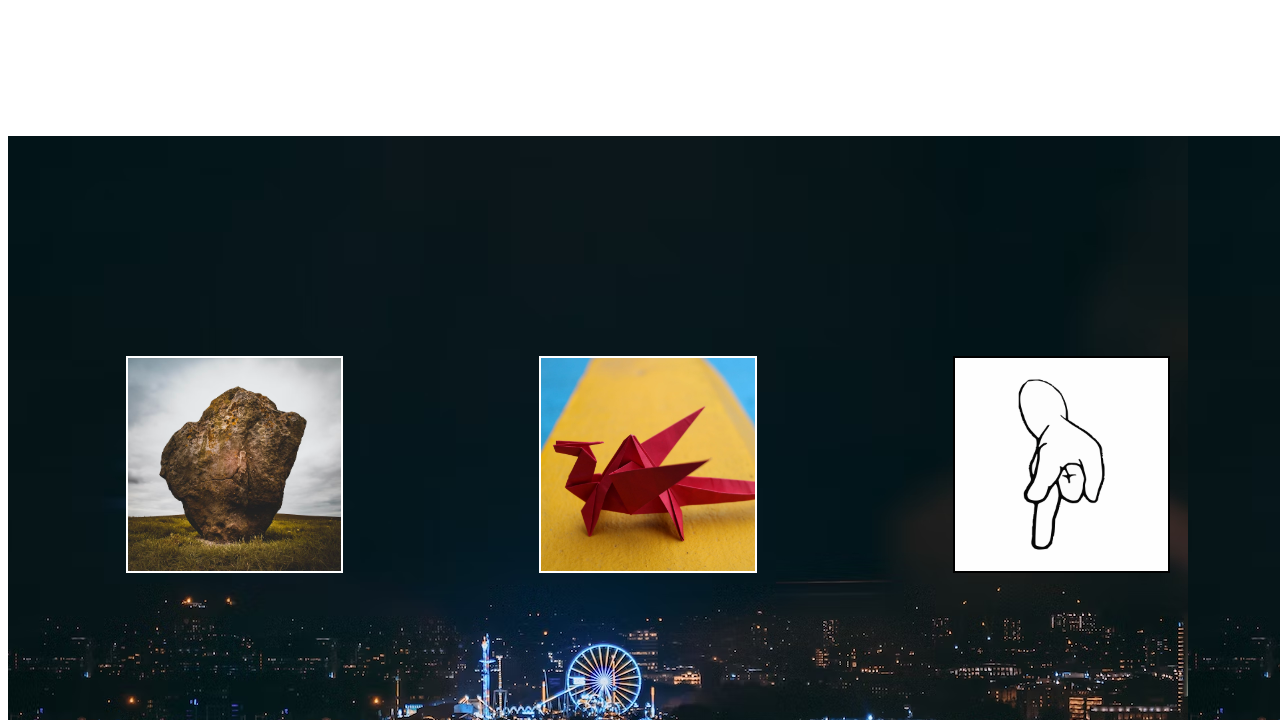
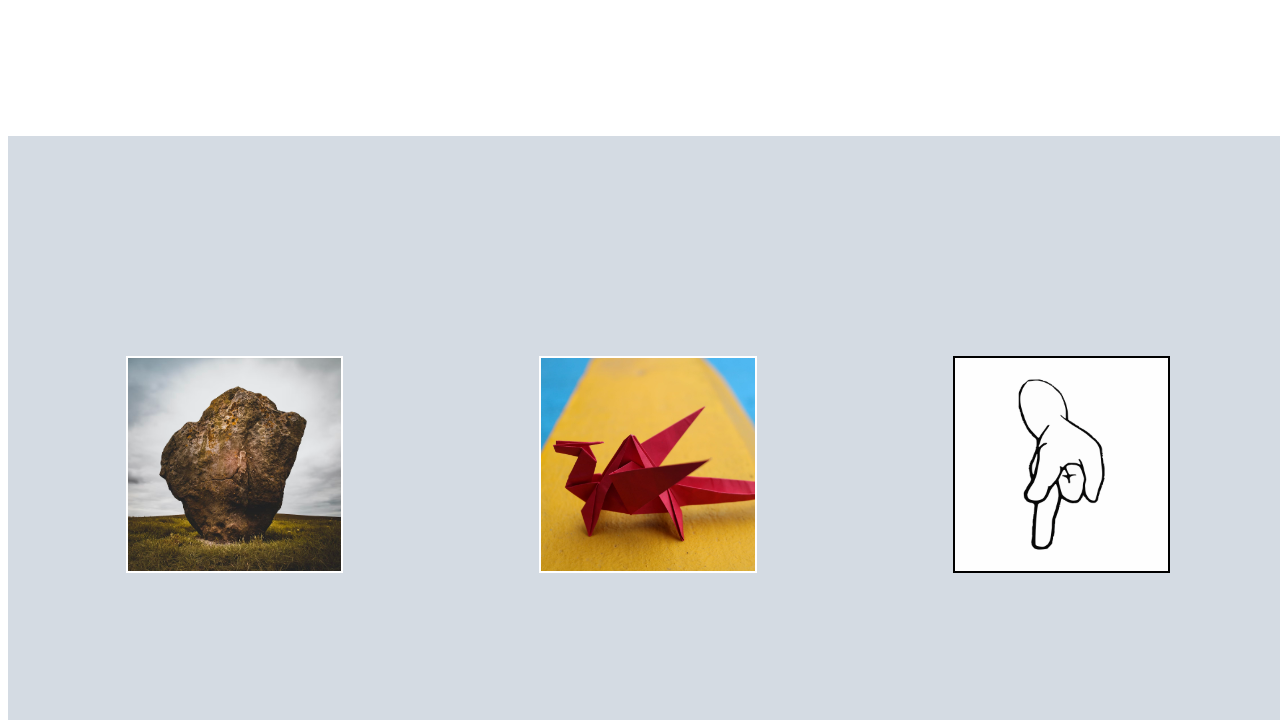
Before and after one commit to aurelius250/rock-paper-scissors, a plain HTML site: page index.html in a window 1280 px wide. Shown: the part 1560-2280 px from the top of the page. Drawn offline with Linux system fonts and the light colour scheme.

Commit message:
Adjusting background

```diff
--- a/styles.css
+++ b/styles.css
@@ -49,7 +49,8 @@ body {
 
 }
 .outer-btn-container{
-    background-image: url("/imgs/cyberpunk.avif");
+    background-size: cover;
+    background-color: #b2c4d2;
     position:relative;
     top: -100px;
     display:flex;
@@ -59,6 +60,7 @@ body {
     padding-top: 100px;
     padding-bottom: 50px;
     width: 100%;
+    height: 800px;
     background-color: #d4dbe3;
 }
 
```
Also changed, not shown: imgs/background.avif (deleted).
